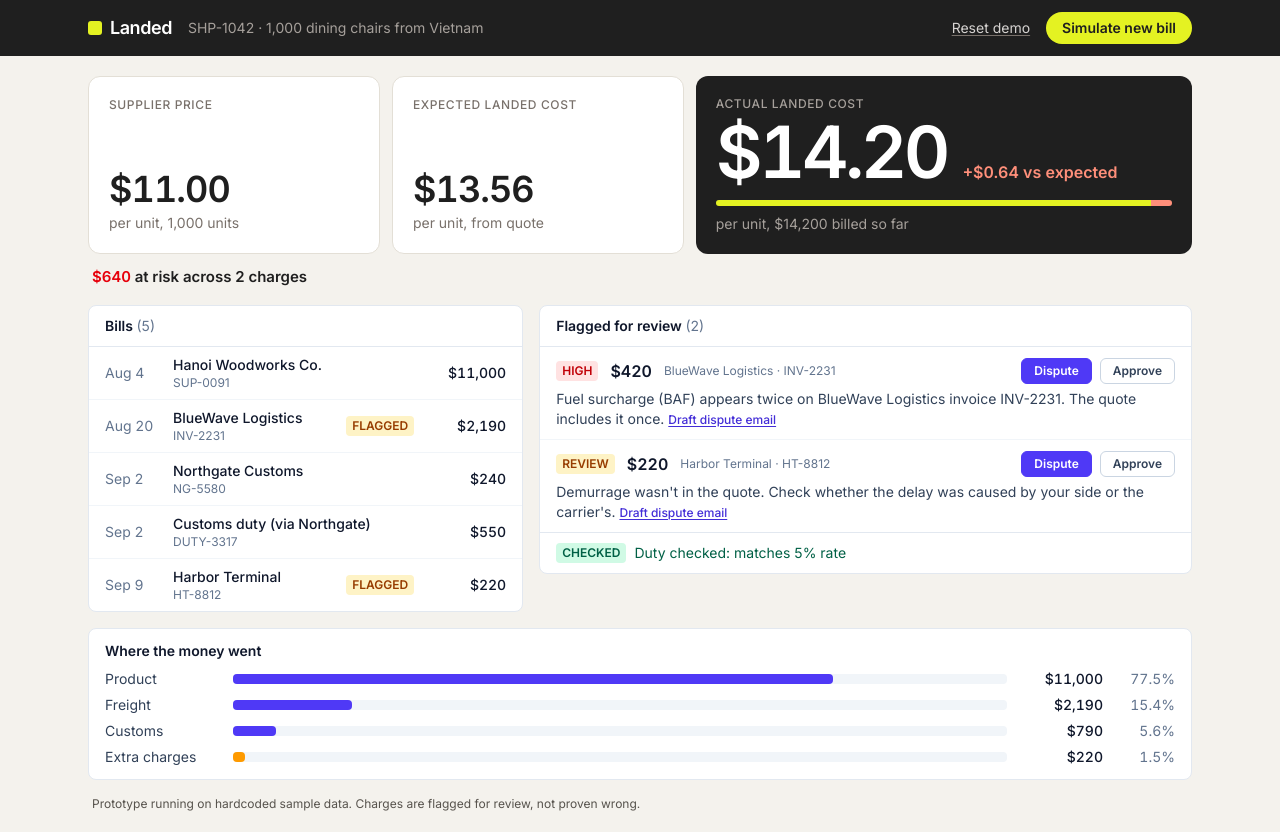
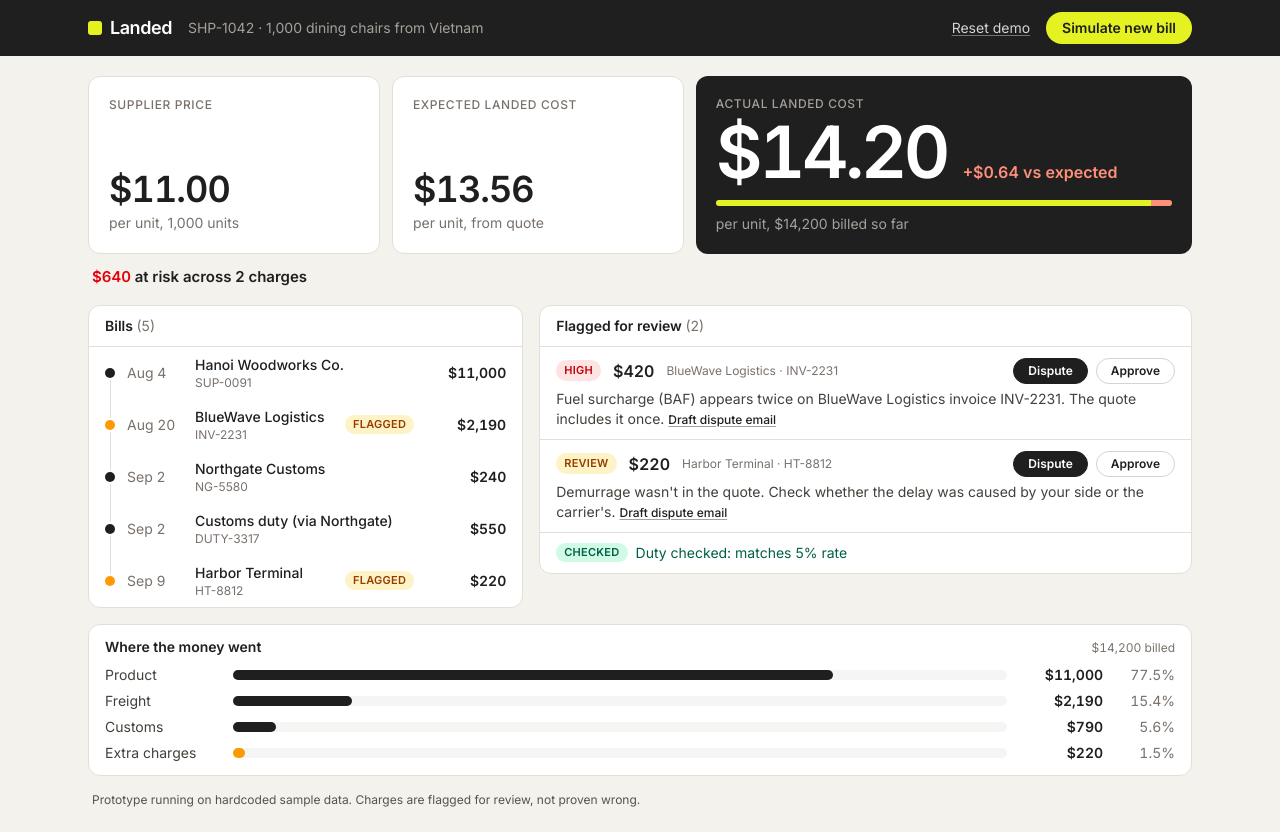
Before and after one commit to cherylaurelia/asvc, a React (Vite) app: page / in a window 1280 px wide. Built offline with nearby package versions, Linux system fonts and the light colour scheme.

Commit message:
Restyle timeline, flags and breakdown

```diff
--- a/src/components/Badge.jsx
+++ b/src/components/Badge.jsx
@@ -2,12 +2,14 @@ const TONES = {
   high: "bg-red-100 text-red-700",
   review: "bg-amber-100 text-amber-800",
   checked: "bg-emerald-100 text-emerald-800",
-  neutral: "bg-slate-200 text-slate-700",
+  neutral: "bg-stone-200 text-stone-700",
 };
 
 export default function Badge({ tone, children }) {
   return (
-    <span className={`inline-block shrink-0 rounded px-1.5 py-0.5 text-xs font-semibold ${TONES[tone]}`}>
+    <span
+      className={`inline-block shrink-0 rounded-full px-2 py-0.5 text-[11px] font-semibold tracking-wide ${TONES[tone]}`}
+    >
       {children}
     </span>
   );
--- a/src/components/BillTimeline.jsx
+++ b/src/components/BillTimeline.jsx
@@ -8,30 +8,43 @@ export default function BillTimeline({ bills, flags, selectedBillId, onSelect })
     flags.some((f) => f.billId === bill.id && (f.status === "open" || f.status === "disputed"));
 
   return (
-    <section className="rounded-lg border border-slate-200 bg-white">
-      <h2 className="border-b border-slate-200 px-4 py-2.5 text-sm font-semibold text-slate-900">
-        Bills <span className="font-normal text-slate-500">({bills.length})</span>
+    <section className="overflow-hidden rounded-xl border border-line bg-white">
+      <h2 className="border-b border-line px-4 py-2.5 text-sm font-semibold text-ink">
+        Bills <span className="font-normal text-stone-500">({bills.length})</span>
       </h2>
       <ul>
-        {sorted.map((bill) => {
+        {sorted.map((bill, i) => {
           const selected = bill.id === selectedBillId;
+          const flagged = needsReview(bill);
           return (
-            <li key={bill.id} className="border-b border-slate-100 last:border-b-0">
+            <li key={bill.id}>
               <button
                 type="button"
                 onClick={() => onSelect(selected ? null : bill.id)}
                 aria-pressed={selected}
-                className={`flex w-full items-center gap-3 px-4 py-2 text-left text-sm -outline-offset-2 ${
-                  selected ? "bg-indigo-50" : "hover:bg-slate-50"
+                className={`flex w-full items-center gap-3 px-4 text-left text-sm -outline-offset-2 ${
+                  selected ? "bg-lime/25" : "hover:bg-stone-50"
                 } ${bill.isLate ? "flash" : ""}`}
               >
-                <span className="w-14 shrink-0 tabular-nums text-slate-500">{shortDate(bill.date)}</span>
-                <span className="min-w-0 flex-1">
-                  <span className="block truncate font-medium text-slate-900">{bill.vendor}</span>
-                  <span className="block text-xs text-slate-500">{bill.id}</span>
+                <span className="relative flex w-2.5 shrink-0 justify-center self-stretch" aria-hidden="true">
+                  <span
+                    className={`absolute w-px bg-line ${i === 0 ? "top-1/2" : "top-0"} ${
+                      i === sorted.length - 1 ? "bottom-1/2" : "bottom-0"
+                    }`}
+                  />
+                  <span
+                    className={`relative my-auto size-2.5 rounded-full ring-2 ring-white ${
+                      flagged ? "bg-amber-500" : "bg-ink"
+                    }`}
+                  />
                 </span>
-                {needsReview(bill) && <Badge tone="review">FLAGGED</Badge>}
-                <span className="w-20 shrink-0 text-right font-medium tabular-nums text-slate-900">
+                <span className="w-14 shrink-0 whitespace-nowrap py-2 tabular-nums text-stone-500">{shortDate(bill.date)}</span>
+                <span className="min-w-0 flex-1 py-2">
+                  <span className="block truncate font-medium text-ink">{bill.vendor}</span>
+                  <span className="block text-xs text-stone-500">{bill.id}</span>
+                </span>
+                {flagged && <Badge tone="review">FLAGGED</Badge>}
+                <span className="w-20 shrink-0 text-right font-semibold tabular-nums text-ink">
                   {money(billTotal(bill))}
                 </span>
               </button>
--- a/src/components/Breakdown.jsx
+++ b/src/components/Breakdown.jsx
@@ -1,23 +1,28 @@
 import { money } from "../lib/format.js";
 
 export default function Breakdown({ rows }) {
+  const total = rows.reduce((sum, row) => sum + row.amount, 0);
+
   return (
-    <section className="rounded-lg border border-slate-200 bg-white px-4 py-3">
-      <h2 className="text-sm font-semibold text-slate-900">Where the money went</h2>
-      <div className="mt-2 grid grid-cols-[6.5rem_1fr_4.5rem_3rem] items-center gap-x-2 gap-y-1.5 sm:grid-cols-[7rem_1fr_5rem_3.5rem] sm:gap-x-4 text-sm">
+    <section className="rounded-xl border border-line bg-white px-4 py-3">
+      <div className="flex items-baseline justify-between">
+        <h2 className="text-sm font-semibold text-ink">Where the money went</h2>
+        <span className="text-xs tabular-nums text-stone-500">{money(total)} billed</span>
+      </div>
+      <div className="mt-2 grid grid-cols-[6.5rem_1fr_4.5rem_3rem] items-center gap-x-2 gap-y-1.5 text-sm sm:grid-cols-[7rem_1fr_5rem_3.5rem] sm:gap-x-4">
         {rows.map((row) => (
           <div key={row.key} className="contents">
-            <span className="text-slate-700">{row.label}</span>
-            <span className="h-2.5 rounded bg-slate-100" aria-hidden="true">
+            <span className="text-stone-700">{row.label}</span>
+            <span className="h-2.5 rounded-full bg-stone-100" aria-hidden="true">
               <span
-                className={`block h-2.5 rounded transition-[width] duration-500 ease-out motion-reduce:transition-none ${
-                  row.key === "extra" ? "bg-amber-500" : "bg-indigo-600"
+                className={`block h-2.5 rounded-full transition-[width] duration-500 ease-out motion-reduce:transition-none ${
+                  row.key === "extra" ? "bg-amber-500" : "bg-ink"
                 }`}
                 style={{ width: `${row.percent}%` }}
               />
             </span>
-            <span className="text-right font-medium tabular-nums text-slate-900">{money(row.amount)}</span>
-            <span className="text-right tabular-nums text-slate-500">{row.percent.toFixed(1)}%</span>
+            <span className="text-right font-semibold tabular-nums text-ink">{money(row.amount)}</span>
+            <span className="text-right tabular-nums text-stone-500">{row.percent.toFixed(1)}%</span>
           </div>
         ))}
       </div>
--- a/src/components/FlagItem.jsx
+++ b/src/components/FlagItem.jsx
@@ -11,7 +11,7 @@ const STATUS = {
 };
 
 const secondaryButton =
-  "rounded-md border border-slate-300 bg-white px-3 py-1 text-xs font-semibold text-slate-700 hover:bg-slate-50 active:bg-slate-100";
+  "rounded-full border border-stone-300 bg-white px-3.5 py-1 text-xs font-semibold text-ink hover:bg-stone-50 active:bg-stone-100";
 
 function EmailDraft({ flag, shipment, onClose }) {
   useEffect(() => {
@@ -21,19 +21,19 @@ function EmailDraft({ flag, shipment, onClose }) {
   }, [onClose]);
 
   return (
-    <div className="fixed inset-0 z-10 flex items-center justify-center bg-slate-900/40 p-4 sm:p-6" onClick={onClose}>
+    <div className="fixed inset-0 z-10 flex items-center justify-center bg-ink/50 p-4 sm:p-6" onClick={onClose}>
       <div
         role="dialog"
         aria-modal="true"
         aria-label="Draft dispute email"
-        className="w-full max-w-xl rounded-lg bg-white p-5 shadow-xl"
+        className="w-full max-w-xl rounded-xl bg-white p-5 shadow-xl"
         onClick={(e) => e.stopPropagation()}
       >
         <div className="flex items-baseline justify-between gap-4">
-          <h3 className="text-sm font-semibold text-slate-900">Draft dispute email</h3>
-          <span className="text-xs text-slate-500">Draft only. Nothing is sent.</span>
+          <h3 className="text-sm font-semibold text-ink">Draft dispute email</h3>
+          <span className="text-xs text-stone-500">Draft only. Nothing is sent.</span>
         </div>
-        <pre className="mt-3 max-h-[60vh] overflow-auto whitespace-pre-wrap rounded-md bg-slate-50 p-3 font-sans text-sm leading-relaxed text-slate-800">
+        <pre className="mt-3 max-h-[60vh] overflow-auto whitespace-pre-wrap rounded-lg bg-canvas p-3 font-sans text-sm leading-relaxed text-ink">
           {draftDisputeEmail(flag, shipment)}
         </pre>
         <div className="mt-3 text-right">
@@ -58,14 +58,15 @@ export default function FlagItem({ flag, shipment, highlighted, flash, onDispute
 
   return (
     <li
-      className={`border-b border-slate-100 px-4 py-2.5 last:border-b-0 ${
-        highlighted ? "bg-indigo-50" : ""
-      } ${flash ? "flash" : ""}`}
+      data-highlighted={highlighted || undefined}
+      className={`border-b border-line px-4 py-2.5 last:border-b-0 ${highlighted ? "bg-lime/25" : ""} ${
+        flash ? "flash" : ""
+      }`}
     >
       <div className="flex min-h-7 items-center gap-3">
         <Badge tone={flag.severity}>{SEVERITY_LABEL[flag.severity]}</Badge>
-        <span className="text-base font-semibold tabular-nums text-slate-900">{money(flag.amountAtRisk)}</span>
-        <span className="min-w-0 flex-1 truncate text-xs text-slate-500">
+        <span className="text-base font-semibold tabular-nums text-ink">{money(flag.amountAtRisk)}</span>
+        <span className="min-w-0 flex-1 truncate text-xs text-stone-500">
           {flag.vendor} · {flag.billId}
         </span>
         {status ? (
@@ -75,7 +76,7 @@ export default function FlagItem({ flag, shipment, highlighted, flash, onDispute
             <button
               type="button"
               onClick={onDispute}
-              className="rounded-md border border-indigo-600 bg-indigo-600 px-3 py-1 text-xs font-semibold text-white hover:border-indigo-700 hover:bg-indigo-700 active:bg-indigo-800"
+              className="rounded-full border border-ink bg-ink px-3.5 py-1 text-xs font-semibold text-white hover:bg-stone-700 active:bg-stone-600"
             >
               Dispute
             </button>
@@ -85,13 +86,13 @@ export default function FlagItem({ flag, shipment, highlighted, flash, onDispute
           </span>
         )}
       </div>
-      <p className="mt-1 text-pretty text-sm text-slate-700">
+      <p className="mt-1 text-pretty text-sm text-stone-700">
         {flag.reason}{" "}
         <button
           ref={draftButton}
           type="button"
           onClick={() => setShowDraft(true)}
-          className="whitespace-nowrap rounded-sm text-xs font-medium text-indigo-700 underline underline-offset-2 hover:text-indigo-900"
+          className="whitespace-nowrap rounded-sm text-xs font-medium text-ink underline decoration-stone-400 underline-offset-2 hover:decoration-ink"
         >
           Draft dispute email
         </button>
--- a/src/components/FlagList.jsx
+++ b/src/components/FlagList.jsx
@@ -3,11 +3,11 @@ import Badge from "./Badge.jsx";
 
 export default function FlagList({ flags, shipment, selectedBillId, lateBillId, dutyOk, onSetStatus }) {
   return (
-    <section className="rounded-lg border border-slate-200 bg-white">
-      <h2 className="border-b border-slate-200 px-4 py-2.5 text-sm font-semibold text-slate-900">
-        Flagged for review <span className="font-normal text-slate-500">({flags.length})</span>
+    <section className="overflow-hidden rounded-xl border border-line bg-white">
+      <h2 className="border-b border-line px-4 py-2.5 text-sm font-semibold text-ink">
+        Flagged for review <span className="font-normal text-stone-500">({flags.length})</span>
       </h2>
-      {flags.length === 0 && <p className="px-4 py-3 text-sm text-slate-500">No charges flagged on these bills.</p>}
+      {flags.length === 0 && <p className="px-4 py-3 text-sm text-stone-500">No charges flagged on these bills.</p>}
       <ul>
         {flags.map((flag) => (
           <FlagItem
@@ -22,7 +22,7 @@ export default function FlagList({ flags, shipment, selectedBillId, lateBillId,
         ))}
       </ul>
       {dutyOk && (
-        <div className="flex items-center gap-2 border-t border-slate-200 px-4 py-2.5 text-sm text-emerald-800">
+        <div className="flex items-center gap-2 border-t border-line px-4 py-2.5 text-sm text-emerald-800">
           <Badge tone="checked">CHECKED</Badge>
           Duty checked: matches {shipment.dutyRate * 100}% rate
         </div>
```
